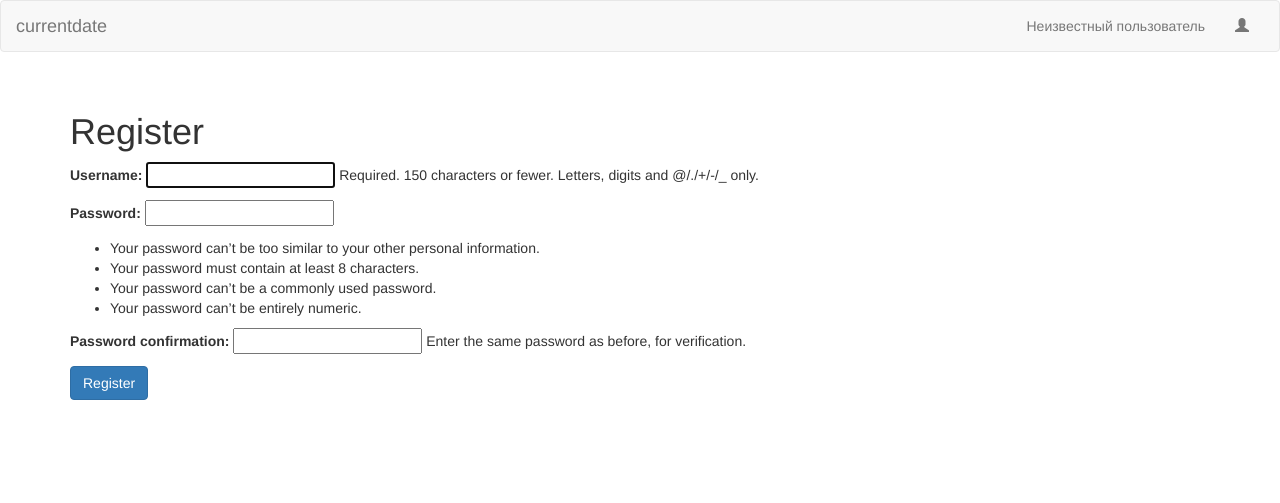
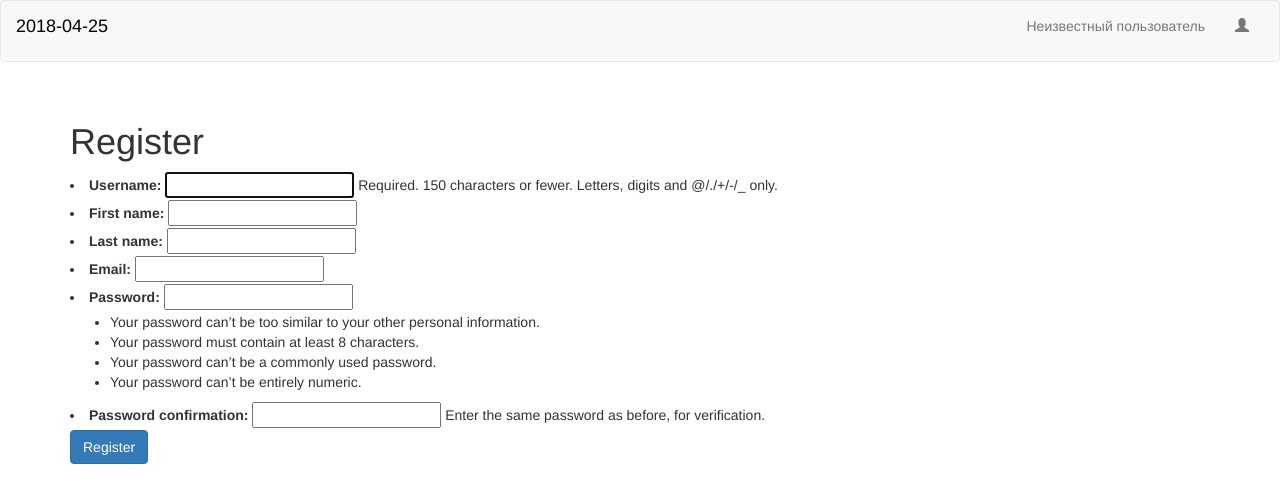
Before and after one commit to vova1995/Django_project, a Django app: page /register/ in a window 1280 px wide. Shown: the top 503 px of the page. Run offline with Django 3.2, Linux system fonts and the light colour scheme; some libraries are stand-ins or nearby versions.

Commit message:
registration form, profile and profile editing page were added

```diff
--- /dev/null
+++ b/mysite/date.py
@@ -0,0 +1,5 @@
+from django.shortcuts import render
+
+def name(request):
+	context = 'Hello world'
+	return render(request, 'base.html', context)
--- /dev/null
+++ b/mysite/my_app/forms.py
@@ -0,0 +1,27 @@
+from django import forms
+from django.contrib.auth.models import User
+from django.contrib.auth.forms import UserCreationForm
+
+class RegistrationForm(UserCreationForm):
+	email = forms.EmailField(required=True)#наслідуємо від юзеркреат для того щоб не переписувати клас, приклад наслідування і обьявлення власного методу
+
+	class Meta:
+		model = User
+		fields = ['username',
+				  'first_name',
+				  'last_name',
+				  'email',
+				  'password1',
+				  'password2'
+				  ]
+
+	def save(self, commit=True):
+		user = super(RegistrationForm, self).save(commit=False)
+		user.first_name = self.cleaned_data['first_name']
+		user.last_name = self.cleaned_data['last_name']
+		user.email = self.cleaned_data['email']
+
+		if commit:
+			user.save()
+
+		return user
--- a/mysite/my_app/templates/my_app/reg_form.html
+++ b/mysite/my_app/templates/my_app/reg_form.html
@@ -6,7 +6,7 @@
   	<h1>Register</h1>
 	<form method="post">
 		{% csrf_token %}
-		{{ form.as_p }}
+		{{ form.as_ul }}
 		<button class="btn btn-primary" type="submit">Register</button>
 	</form>
   </div>
--- a/mysite/my_app/urls.py
+++ b/mysite/my_app/urls.py
@@ -8,4 +8,6 @@ urlpatterns = [
 	url(r'^login/$', login, {'template_name': 'my_app/login.html'}),
 	url(r'^logout/$', logout, {'template_name': 'my_app/logout.html'}),
 	url(r'^register/$', views.register, name='register'),
+	url(r'^profile/$', views.view_profile, name='view_profile'),
+	url(r'^profile/edit/$', views.edit_profile, name='edit_profile')
 ]
--- a/mysite/my_app/views.py
+++ b/mysite/my_app/views.py
@@ -1,5 +1,8 @@
 from django.shortcuts import render, redirect
-from django.contrib.auth.forms import UserCreationForm
+from my_app.forms import RegistrationForm
+from django.contrib.auth.models import User
+from django.contrib.auth.forms import UserChangeForm
+
 
 def home(request):
 
@@ -8,12 +11,29 @@ def home(request):
 
 def register(request):
 	if request.method == 'POST':
-		form = UserCreationForm(request.POST)
+		form = RegistrationForm(request.POST)
 		if form.is_valid():
 			form.save()
 			return redirect('/home')
 	else:
-		form = UserCreationForm()
+		form = RegistrationForm()
 
 		args = {'form': form}
 		return render(request, 'my_app/reg_form.html', args)
+
+def view_profile(request):
+	args = {'user': request.user}
+	return render(request, 'my_app/profile.html', args)
+
+def edit_profile(request):
+	if request.method == 'POST':
+		form = UserChangeForm(request.POST, instance=request.user)
+
+		if form.is_valid():
+			form.save()
+			return redirect('/profile')
+
+	else:
+		form = UserChangeForm(instance=request.user)
+		args = {'form': form}
+		return render(request, 'my_app/edit_profile.html', args)
--- a/mysite/templates/base.html
+++ b/mysite/templates/base.html
@@ -31,17 +31,28 @@
         <span class="icon-bar"></span>
         <span class="icon-bar"></span>
       </button>
-      <a class="navbar-brand" href="#"> currentdate </a>
+      <p class="navbar-brand" href="#"><span id="time" title="This is current date" style="color: black;"></span></p>
     </div>
+
+      <script>
+        var d = new Date();
+        document.getElementById("time").innerHTML = d.toISOString().slice(0,10);
+      </script>
 
     <!-- Collect the nav links, forms, and other content for toggling -->
     <div class="collapse navbar-collapse" id="bs-example-navbar-collapse-1">
       <ul class="nav navbar-nav navbar-right">
-        <li><a href="/register">Неизвестный пользователь</a></li>
-        <li><a href="#"><span class="glyphicon glyphicon-user"></span></a></li>
+        <li><a id="log" onclick='document.getElementById("log").innerHTML = "Log in"' href="/register">Неизвестный пользователь</a></li>
+        <li><a href="/profile"><span class="glyphicon glyphicon-user"></span></a></li>
       </ul>
     </div><!-- /.navbar-collapse -->
   </div><!-- /.container-fluid -->
+<!--
+      <script>
+        var d = "Log in";
+        document.getElementById("log").innerHTML = d;
+      </script> -->
+
 </nav>
   </body>
 
```
Also changed, not shown: mysite/my_app/templates/my_app/edit_profile.html (added, +13 -0 lines), mysite/my_app/templates/my_app/profile.html (added, +12 -0 lines), mysite/db.sqlite3.
